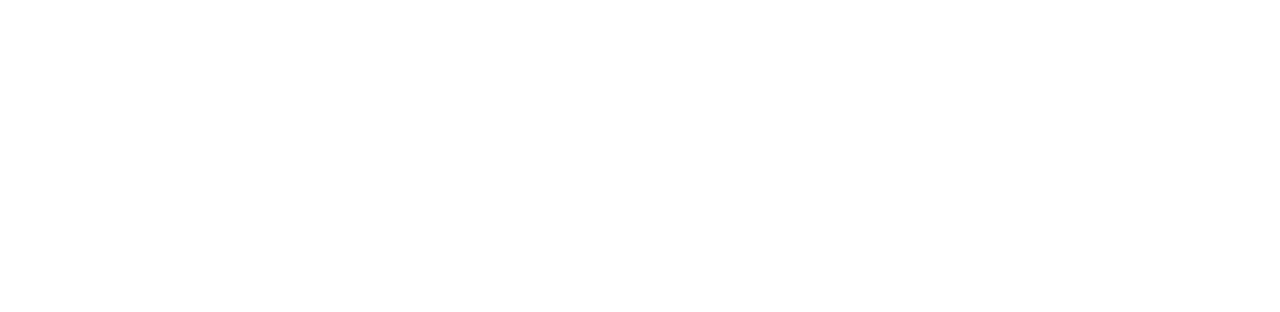
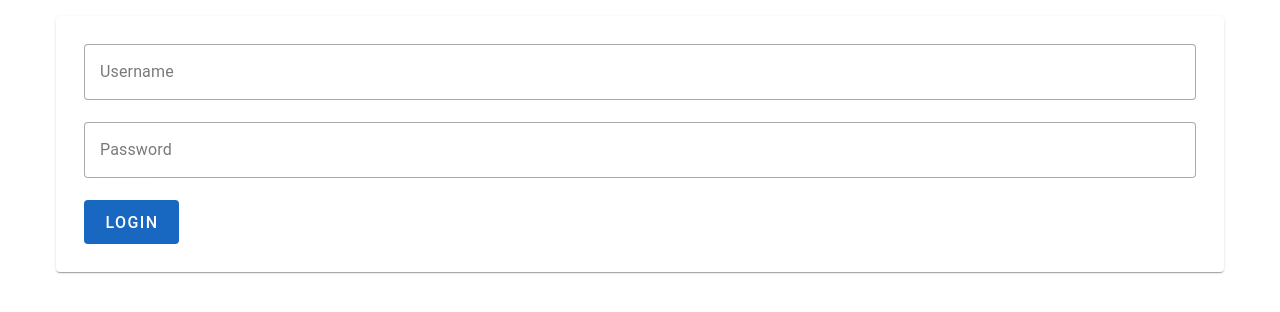
Before and after one commit to ikkowy/numgen, a Vue app in the folder ui/: page /login in a window 1280 px wide. Before the commit this address had no page. Shown: the top 312 px of the page. Built offline with nearby package versions, Linux system fonts and the light colour scheme.

Commit message:
Add login page

```diff
--- /dev/null
+++ b/ui/src/pages/LoginPage.vue
@@ -0,0 +1,41 @@
+<template>
+  <v-app>
+    <v-main>
+      <v-container>
+        <v-card>
+          <v-card-text>
+            <v-col>
+              <v-text-field
+                label="Username"
+                variant="outlined"
+              />
+              <v-text-field
+                label="Password"
+                type="password"
+                variant="outlined"
+              />
+              <v-btn
+                color="primary"
+                size="large"
+                variant="flat"
+                @click="login"
+              >
+                Login
+              </v-btn>
+            </v-col>
+          </v-card-text>
+        </v-card>
+      </v-container>
+    </v-main>
+  </v-app>
+</template>
+
+<script setup lang="ts">
+import { useRouter } from 'vue-router';
+
+const router = useRouter();
+
+function login(): void {
+  router.push('/');
+}
+</script>
--- a/ui/src/router/routes.ts
+++ b/ui/src/router/routes.ts
@@ -1,4 +1,8 @@
 export default [
+  {
+    path: '/login',
+    component: () => import('@/pages/LoginPage.vue')
+  },
   {
     path: '/',
     component: () => import('@/layouts/MainLayout.vue'),
```
